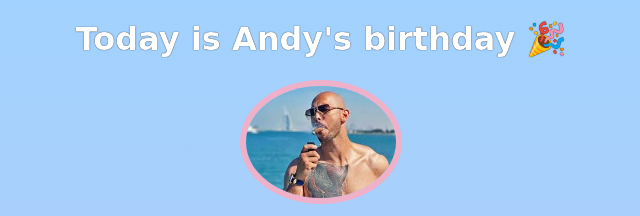
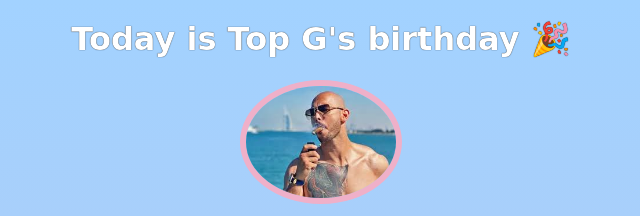
Before and after one commit to Sh4shankPai/andy-birthday-site, a website built with Vite: page index.html in a window 1280 px wide. Shown: the top 216 px of the page, 319-959 px from the left. Built offline with nearby package versions, Linux system fonts and the light colour scheme; a web font is replaced by a local one.

Commit message:
changed name

```diff
--- a/index.html
+++ b/index.html
@@ -7,7 +7,7 @@
     </head>
     <body>
         <div id="header">
-            <h1>Today is Andy's birthday 🎉</h1>
+            <h1>Today is Top G's birthday 🎉</h1>
             <img id="bff-img" src="images/andy.jpeg">
             <h2 id="bday-age">69 years old</h2>
             <h4 id="bday-date">06.09.1969</h4>
```
Also changed, not shown: 1 other file.
